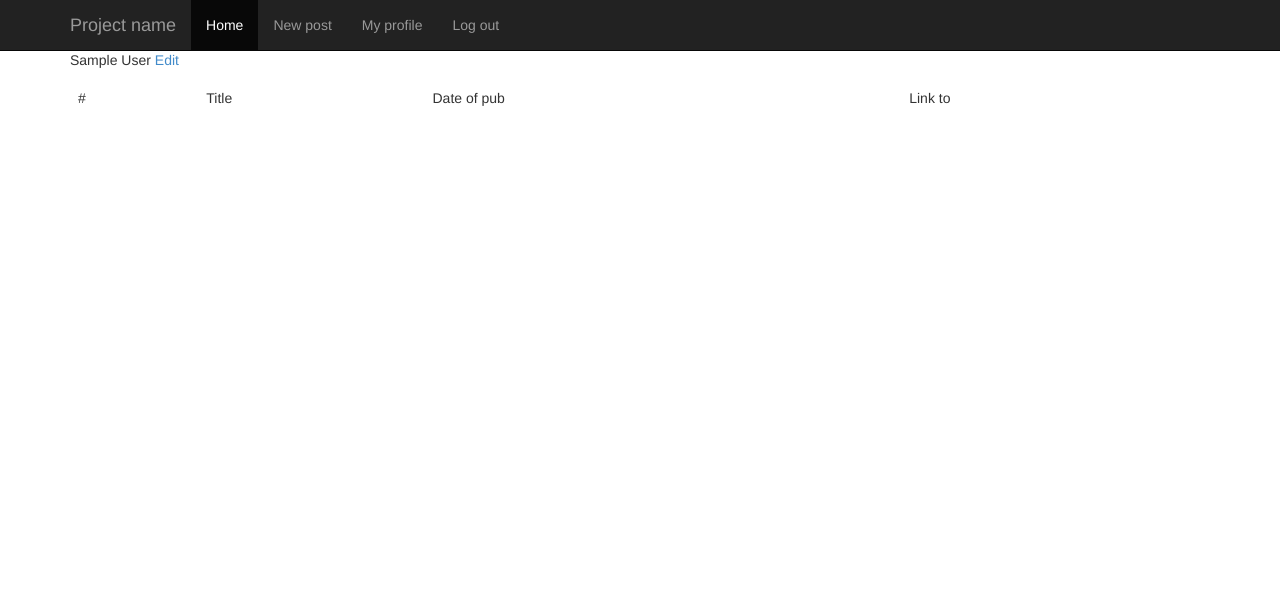
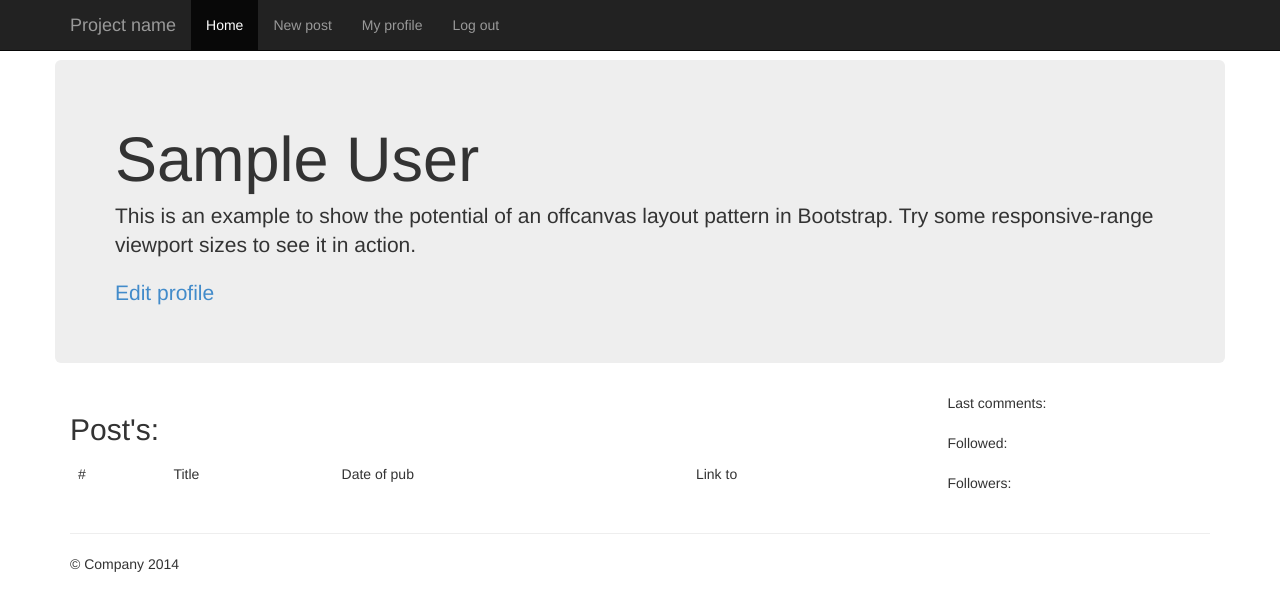
Before and after one commit to Mixser/Python-Django-Blog, a Django app: template jiga/templates/jiga/profile.html in a window 1280 px wide. Shown: the top 611 px of the page. Run offline with Django 3.2, Linux system fonts and the light colour scheme; the template is opened without the code that fills it: values that come from a table or form of the project are taken from there, others are empty; the visitor is signed in with stand-in values (Sample User, id 1); data comes from the database, SQL or seed files in the repository; some libraries are stand-ins or nearby versions.

Commit message:
Change design. Add list of last comment, list of followed user and list of followers

```diff
--- a/jiga/templates/jiga/profile.html
+++ b/jiga/templates/jiga/profile.html
@@ -1,12 +1,24 @@
 {% extends 'jiga/application_layout.html' %}
 
 {% block content %}
+    <div class="row row-offcanvas row-offcanvas-right">
         <p>
-        {{ user_for_viewing.first_name }} {{ user_for_viewing.last_name }}
+        <div class="jumbotron">
+            <h1>{{ user_for_viewing.first_name }} {{ user_for_viewing.last_name }}</h1>
+            <p>This is an example to show the potential of an offcanvas layout pattern in Bootstrap.
+                Try some responsive-range viewport sizes to see it in action.</p>
             {% if user == user_for_viewing %}
-            <a href="{% url 'jiga:edit_profile' %}"> Edit </a>
+                <a href="{% url 'jiga:edit_profile' %}"> Edit profile </a>
+            {% elif not followed %}
+                <a href="{% url 'jiga:follow' user_for_viewing.id %}"> Follow </a>
+            {% else %}
+                <a href="{% url 'jiga:unfollow' user_for_viewing.id %}"> Unfollow </a>
             {% endif %}
+          </div>
         </p>
+
+        <div class="col-xs-12 col-sm-9">
+            <h2>Post's:</h2>
             <table class="table">
                 <thead>
                     <td>#</td>
@@ -23,4 +35,41 @@
                     </tr>
                 {% endfor %}
             </table>
+        </div>
+
+        <div id="sidebar" class="col-xs-6 col-sm-3 sidebar-offcanvas" rove="navigation">
+            <p>Last comments:</p>
+            <div class="list-group">
+                {% for comment in list_recently_comments %}
+                    <a class="list-group-item" href="{% url 'jiga:post' comment.post.id %}">Post:
+                        {{ comment.post }}</a>
+                {% endfor %}
+            </div>
+            <p> Followed: </p>
+            <div class="list-group">
+                {% for relation in list_followed_user %}
+                    <a class="list-group-item" href="{% url 'jiga:profile' relation.to_user.id %}">
+                        {{ relation.to_user.first_name}} {{ relation.to_user.last_name  }} </a>
+                {% endfor %}
+
+            </div>
+            <p> Followers:</p>
+            <div class="list-group">
+                {% for relation in list_follower_user %}
+                    <a class="list-group-item" href="{% url 'jiga:profile' relation.from_user.id %}">
+                        {{ relation.from_user.first_name}} {{ relation.from_user.last_name  }} </a>
+                {% endfor %}
+            </div>
+
+        </div>
+
+    </div>
+
+    <hr>
+
+
+    <footer>
+            <p>&copy; Company 2014</p>
+    </footer>
+
 {% endblock %}
```
Lines whose indentation alone changed are shown as unchanged.
